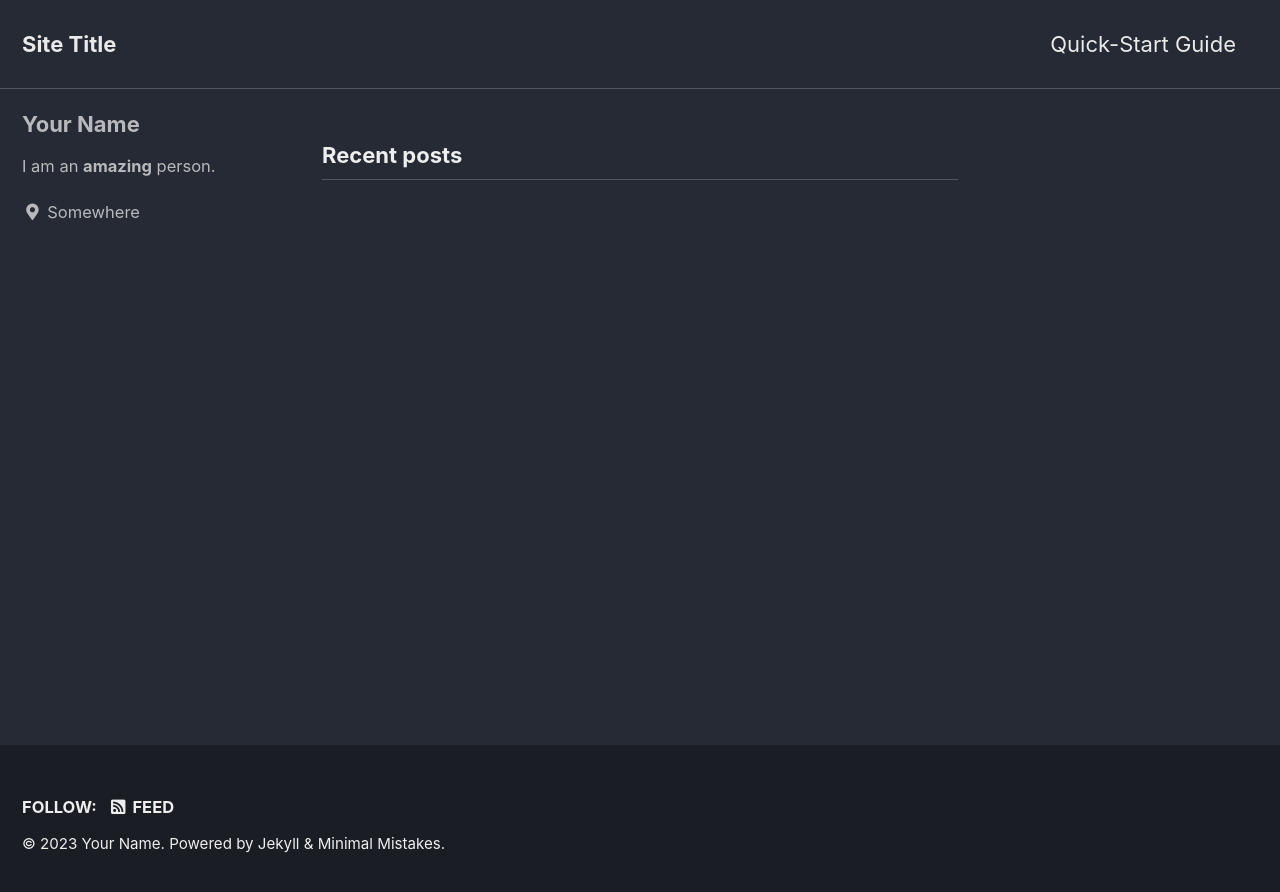
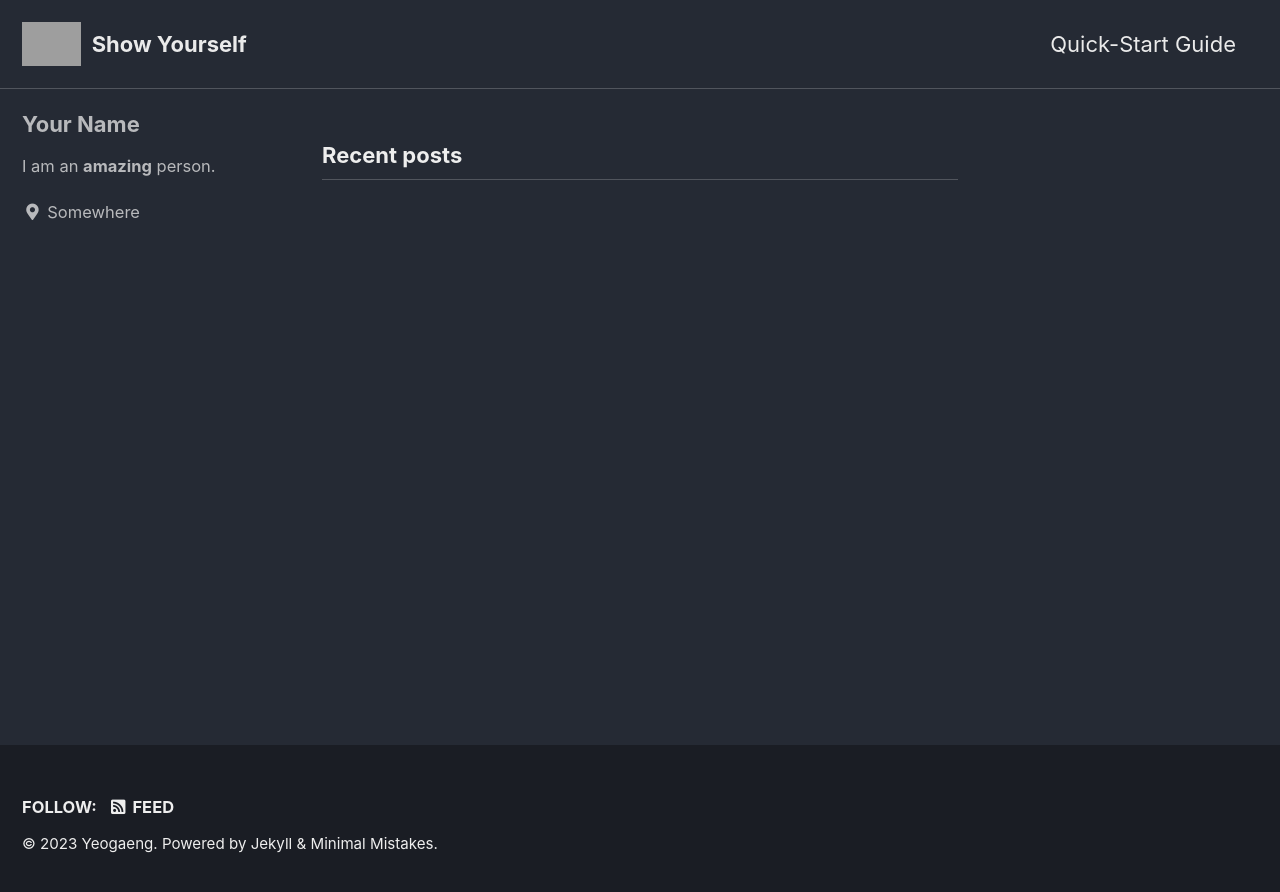
Before and after one commit to yeogaeng/yeogaeng.github.io, a Jekyll site: the page built from index.html, in a window 1280 px wide. Shown: the top 892 px of the page. Built offline with Jekyll 4.4.1, drawn with Linux system fonts in a browser that asks for light colours; cached includes are drawn as plain includes; the list of posts is cut into pages by our own code; grey boxes are pictures that could not be loaded.

Commit message:
Update _config.yml

```diff
--- a/_config.yml
+++ b/_config.yml
@@ -16,16 +16,16 @@ minimal_mistakes_skin    : "dark" #"default", "air", "aqua", "contrast", "dark",
 
 # Site Settings
 locale                   : "en-US"
-title                    : "Site Title"
+title                    : "Show Yourself"
 title_separator          : "-"
 subtitle                 : # site tagline that appears below site title in masthead
-name                     : "Your Name"
-description              : "An amazing website."
+name                     : "Yeogaeng"
+description              : "과연 나의 미래는 어떻게 될 것인가"
 url                      : # the base hostname & protocol for your site e.g. "https://mmistakes.github.io"
 baseurl                  : # the subpath of your site, e.g. "/blog"
 repository               : # GitHub username/repo-name e.g. "mmistakes/minimal-mistakes"
 teaser                   : # path of fallback teaser image, e.g. "/assets/images/500x300.png"
-logo                     : # path of logo image to display in the masthead, e.g. "/assets/images/88x88.png"
+logo                     : "/assets/images" # path of logo image to display in the masthead, e.g. "/assets/images/88x88.png"
 masthead_title           : # overrides the website title displayed in the masthead, use " " for no title
 # breadcrumbs            : false # true, false (default)
 words_per_minute         : 200
```
